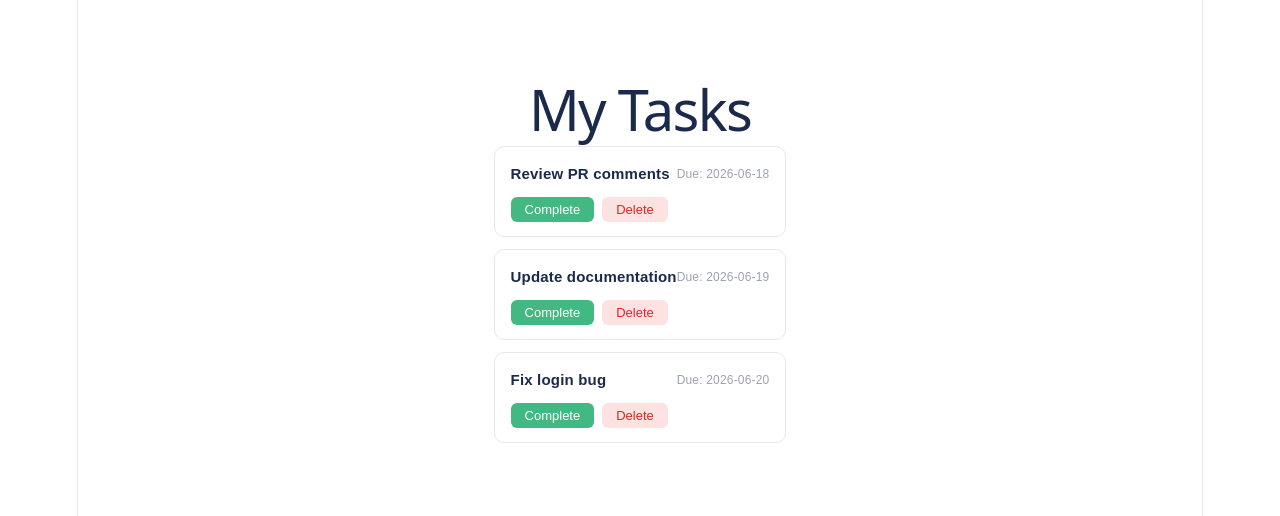
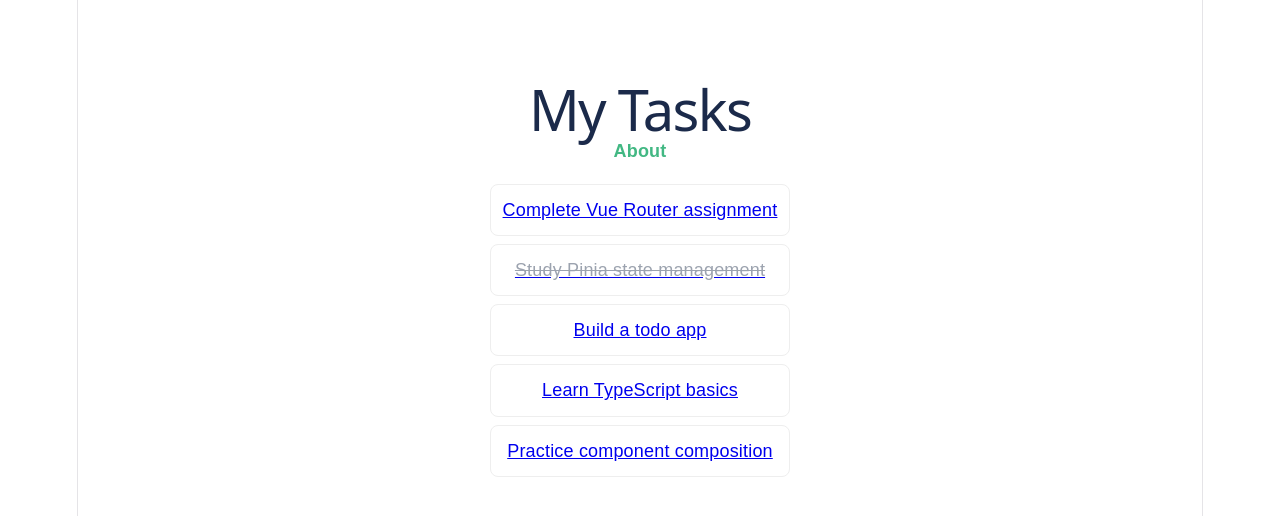
Before and after one commit to NashIvanRamos/IBM-VUEJS-Training-June2026, a Vue app: page /home in a window 1280 px wide. Shown: the top 516 px of the page. Built offline with nearby package versions, Linux system fonts and the light colour scheme.

Commit message:
Day3: Router and Pinia

```diff
--- a/package.json
+++ b/package.json
@@ -9,10 +9,12 @@
     "preview": "vite preview"
   },
   "dependencies": {
-    "vue": "^3.5.34"
+    "pinia": "^3.0.4",
+    "vue": "^3.5.34",
+    "vue-router": "^5.1.0"
   },
   "devDependencies": {
-    "@types/node": "^24.12.3",
+    "@types/node": "^24.13.2",
     "@vitejs/plugin-vue": "^6.0.6",
     "@vue/tsconfig": "^0.9.1",
     "typescript": "~6.0.2",
--- a/src/App.vue
+++ b/src/App.vue
@@ -1,7 +1,3 @@
-<script setup lang="ts">
-import TaskListView_Task2 from './views/Day2/TaskListView_Task2.vue';
-</script>
-
 <template>
-  <TaskListView_Task2 />
+  <RouterView />
 </template>
--- /dev/null
+++ b/src/stores/taskStore.ts
@@ -0,0 +1,25 @@
+import { defineStore } from 'pinia'
+import { ref } from 'vue'
+
+export interface Task {
+  id: number
+  name: string
+  done: boolean
+  dueDate: string
+}
+
+export const useTaskStore = defineStore('task', () => {
+  const tasks = ref<Task[]>([
+    { id: 1, name: 'Complete Vue Router assignment', done: false, dueDate: '2026-06-20' },
+    { id: 2, name: 'Study Pinia state management', done: true, dueDate: '2026-06-22' },
+    { id: 3, name: 'Build a todo app', done: false, dueDate: '2026-06-15' },
+    { id: 4, name: 'Learn TypeScript basics', done: false, dueDate: '2026-06-25' },
+    { id: 5, name: 'Practice component composition', done: false, dueDate: '2026-06-18' },
+  ])
+
+  return {
+    tasks
+  }
+})
+
+// Made with Bob
--- /dev/null
+++ b/src/views/Day3/AboutView.vue
@@ -0,0 +1,32 @@
+<template>
+  <div class="about-view">
+    <h1>About</h1>
+    <p>This is the Day 3 task app built with Vue Router and Pinia.</p>
+    <RouterLink to="/home">← Back to Home</RouterLink>
+  </div>
+</template>
+
+<style scoped>
+.about-view {
+  max-width: 520px;
+  margin: 40px auto;
+  padding: 24px;
+  font-family: Arial, sans-serif;
+}
+
+h1 {
+  color: #1B2A4A;
+  margin-bottom: 12px;
+}
+
+p {
+  color: #4A5568;
+  margin-bottom: 16px;
+}
+
+a {
+  color: #42B883;
+  text-decoration: none;
+  font-weight: 600;
+}
+</style>
--- /dev/null
+++ b/src/views/Day3/HomeView.vue
@@ -0,0 +1,56 @@
+<!--
+=============================================================
+  DAY 3 ASSIGNMENT — HomeView.vue
+  Shows the task list with router-link navigation to each task
+=============================================================
+-->
+<script setup>
+import { computed } from 'vue'
+import { useRoute } from 'vue-router'
+import { useTaskStore } from '@/stores/taskStore'
+
+const taskStore = useTaskStore()
+const route     = useRoute()
+
+// TODO 1: Read route.query.error — if it equals 'notfound', show a warning banner
+const showErrorBanner = computed(() => route.query.error === 'notfound')
+</script>
+
+<template>
+  <div class="home-view">
+    <h1>My Tasks</h1>
+
+    <!-- TODO 2: Show a warning banner if showErrorBanner is true -->
+    <div class="error-banner" v-if="showErrorBanner">
+       Task not found. Redirected back to home.
+    </div>
+
+    <nav class="page-nav">
+      <!-- TODO 3: Add a RouterLink to /about -->
+      <RouterLink to="/about">About</RouterLink>
+    </nav>
+
+    <!-- TODO 4: Render each task as a RouterLink to /task/:id -->
+    <!-- Use <RouterLink :to="`/task/${task.id}`"> as the wrapper -->
+    <ul class="task-list">
+      <li v-for="task in taskStore.tasks" :key="task.id">
+        <!-- TODO 5: Wrap this in a RouterLink -->
+        <RouterLink :to="`/task/${task.id}`">
+          <span :class="{ done: task.done }">{{ task.name }}</span>
+        </RouterLink>
+      </li>
+    </ul>
+  </div>
+</template>
+
+<style scoped>
+.home-view { max-width: 520px; margin: 40px auto; padding: 24px; font-family: Arial, sans-serif; }
+h1 { color: #1B2A4A; margin-bottom: 16px; }
+.error-banner { background: #fef3c7; border: 1px solid #f59e0b; border-radius: 6px; padding: 10px 14px; margin-bottom: 16px; color: #92400e; font-size: 14px; }
+.page-nav { margin-bottom: 20px; }
+.page-nav a { color: #42B883; text-decoration: none; font-weight: 600; }
+.task-list { list-style: none; padding: 0; margin: 0; }
+.task-list li { padding: 12px; background: white; border-radius: 8px; margin-bottom: 8px; border: 1px solid #eee; cursor: pointer; }
+.task-list li:hover { border-color: #42B883; }
+.done { text-decoration: line-through; color: #9ca3af; }
+</style>
--- /dev/null
+++ b/src/views/Day3/TaskDetailView.vue
@@ -0,0 +1,55 @@
+<!--
+=============================================================
+  DAY 3 ASSIGNMENT — TaskDetailView.vue
+  Displays full details for a single task
+=============================================================
+-->
+<script setup>
+import { computed } from 'vue'
+import { useRoute, useRouter } from 'vue-router'
+import { useTaskStore } from '@/stores/taskStore'
+
+// TODO 1: Get the current route and router instances
+const route  = useRoute()
+const router = useRouter()
+
+const taskStore = useTaskStore()
+
+// TODO 2: Find the task matching the route param
+// Remember: route.params.id is a STRING — cast to Number before comparing
+const task = computed(() => taskStore.tasks.find(t => t.id === Number(route.params.id)))
+
+// TODO 3: Write goBack() using router.push() to navigate to '/home'
+function goBack() {
+  router.push('/home')
+}
+</script>
+
+<template>
+  <div class="detail-view">
+
+    <!-- TODO 4: Show this only if task is found (v-if="task") -->
+    <div v-if="task">
+      <button class="back-btn" @click="goBack">← Back</button>
+
+      <!-- TODO 5: Display task.name, task.dueDate, and task.done status -->
+      <h1>{{ task.name }}</h1>
+      <p>Status: {{ task.done ? 'Completed' : 'Pending' }}</p>
+      <p>Due: {{ task.dueDate }}</p>
+    </div>
+
+    <!-- This case is handled by the router guard, but good to have a fallback -->
+    <div v-if="!task">
+      <p>Task not found.</p>
+      <button @click="goBack">Go Back</button>
+    </div>
+  </div>
+</template>
+
+<style scoped>
+.detail-view { max-width: 520px; margin: 40px auto; padding: 24px; font-family: Arial, sans-serif; }
+.back-btn { background: none; border: 1px solid #ddd; border-radius: 6px; padding: 6px 14px; cursor: pointer; margin-bottom: 20px; }
+.back-btn:hover { background: #f3f4f6; }
+h1 { color: #1B2A4A; font-size: 24px; margin-bottom: 12px; }
+p { color: #4A5568; font-size: 15px; margin: 6px 0; }
+</style>
--- /dev/null
+++ b/src/views/router/router-index.ts
@@ -0,0 +1,87 @@
+// =============================================================
+//  DAY 3 ASSIGNMENT — Vue Router: router/index.js
+//  Topic: Dynamic Routes, Navigation Guards, Programmatic Navigation
+//  Files: router/index.js  |  HomeView.vue  |  TaskDetailView.vue
+//  Time: 60 minutes
+// =============================================================
+//
+// OBJECTIVE
+// ---------
+// Add client-side routing to your task app. Students will create a
+// multi-page SPA with dynamic routes, query params, and a guard that
+// protects the detail page from invalid task IDs.
+//
+// WHAT TO BUILD
+// -------------
+//  1. /home         → HomeView.vue  (task list with router-link to each task)
+//  2. /task/:id     → TaskDetailView.vue  (detail page for one task)
+//  3. /about        → AboutView.vue  (static info page)
+//  4. /             → redirects to /home
+//
+// NAVIGATION GUARD
+// ----------------
+//  If the user navigates to /task/:id with a non-existent ID:
+//  → redirect to /home?error=notfound
+//  HomeView should display a warning banner when it sees ?error=notfound
+//
+// REQUIREMENTS (Acceptance Criteria)
+// ------------------------------------
+//  [x] Install vue-router@4: npm install vue-router@4
+//  [x] createRouter with createWebHistory
+//  [x] Dynamic route: /task/:id (params.id is a string — cast to Number)
+//  [x] router.beforeEach checks if the task exists
+//  [x] router-link used on HomeView for navigation (not <a> tags)
+//  [x] useRoute() used in TaskDetailView to read params.id
+//  [x] useRouter() used for the "Back" button (programmatic navigation)
+//  [x] App.vue contains <RouterView />
+//
+// EXTENSION
+// ---------
+//  - Add a /stats route that shows total/done/pending counts
+//  - Add router-link-active styling to the nav links
+//  - Add a page transition animation using Vue's <Transition> component
+//
+// HINTS (read only if stuck)
+// ---------------------------
+//  Hint 1: import { createRouter, createWebHistory } from 'vue-router'
+//  Hint 2: { path: '/task/:id', component: TaskDetailView, meta: { requiresTask: true } }
+//  Hint 3: router.beforeEach((to, from, next) => { ... next() ... })
+//  Hint 4: In TaskDetailView — const route = useRoute(); route.params.id
+//  Hint 5: Cast param to number — Number(route.params.id) or parseInt(route.params.id)
+//  Hint 6: For the error banner — useRoute().query.error === 'notfound'
+//  Hint 7: Always call next() at the end of beforeEach or navigation hangs!
+// =============================================================
+
+import { createRouter, createWebHistory } from 'vue-router'
+import HomeView from '../Day3/HomeView.vue'
+import TaskDetailView from '../Day3/TaskDetailView.vue'
+import AboutView from '../Day3/AboutView.vue'
+import { useTaskStore } from '../../stores/taskStore'
+
+const routes = [
+  { path: '/', redirect: '/home' },
+  { path: '/home', component: HomeView },
+  { path: '/task/:id', component: TaskDetailView, meta: { requiresTask: true } },
+  { path: '/about', component: AboutView },
+]
+
+const router = createRouter({
+  history: createWebHistory(),
+  routes,
+})
+
+router.beforeEach((to, from, next) => {
+  if (to.meta.requiresTask) {
+    const taskStore = useTaskStore()
+    const taskExists = taskStore.tasks.some(task => task.id === Number(to.params.id))
+
+    if (!taskExists) {
+      next({ path: '/home', query: { error: 'notfound' } })
+      return
+    }
+  }
+
+  next()
+})
+
+export default router
--- a/vite.config.ts
+++ b/vite.config.ts
@@ -1,7 +1,12 @@
+import { fileURLToPath, URL } from 'node:url'
 import { defineConfig } from 'vite'
 import vue from '@vitejs/plugin-vue'
 
-// https://vite.dev/config/
 export default defineConfig({
   plugins: [vue()],
+  resolve: {
+    alias: {
+      '@': fileURLToPath(new URL('./src', import.meta.url))
+    }
+  }
 })
```
Also changed, not shown: src/main.ts (+8 -1 lines), 1 other file (tests, documents, lock files or other folders).
